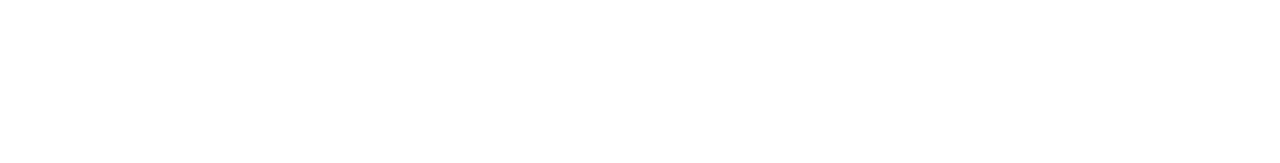
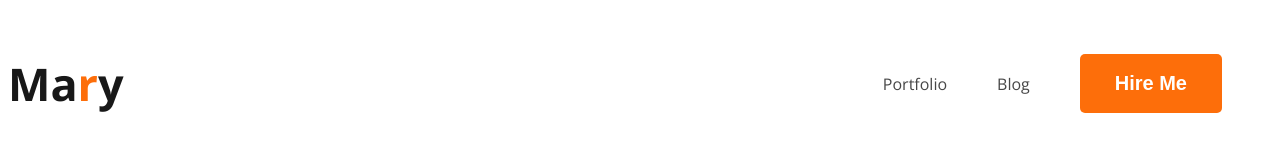
Before and after one commit to mdujjal67/Web-Developer-Portfolio, a plain HTML site: page index.html in a window 1280 px wide. Drawn offline with nearby package versions, Linux system fonts and the light colour scheme.

Commit message:
added nav

```diff
--- a/css files/style.css
+++ b/css files/style.css
@@ -0,0 +1,40 @@
+/* Shared styles */
+body{
+    font-family: 'Mulish', sans-serif;
+    font-family: 'Open Sans', sans-serif;
+}
+.btn-primary{
+    border-radius: 5px;
+    background: #FD6E0A;
+    border: 0;
+    color: #FFF;
+    font-size: 20px;
+    font-weight: 700;
+    padding: 18px 35px;
+}
+/* nav related styles */
+.nav-title{
+    color: #181818;
+    font-size: 45px;
+    font-weight: 800;
+}
+nav{
+    display: flex;
+    justify-content: space-between;
+    align-items: center;
+}
+.orange-text{
+    color: #FD6E0A;
+}
+nav > ul{
+    display: flex;
+    align-items: center;
+}
+nav ul li{
+    list-style: none;
+    margin-right: 50px;
+}
+nav ul li a{
+    text-decoration: none;
+    color: #474747;
+}
--- a/index.html
+++ b/index.html
@@ -4,9 +4,27 @@
     <meta charset="UTF-8">
     <meta name="viewport" content="width=device-width, initial-scale=1.0">
     <title>Web Developer Portfolio</title>
+    <link rel="preconnect" href="https://fonts.googleapis.com">
+<link rel="preconnect" href="https://fonts.gstatic.com" crossorigin>
+<link href="https://fonts.googleapis.com/css2?family=Mulish:wght@500&family=Open+Sans:wght@300;400;700&display=swap" rel="stylesheet">
     <link rel="stylesheet" href="css files/style.css">
 </head>
 <body>
+    <header>
+        <nav>
+            <h3 class="nav-title">Ma<span class="orange-text">r</span>y</h3>
+            <ul>
+                <li><a href="">Portfolio</a></li>
+                <li><a href="">Blog</a></li>
+                <li><button class="btn-primary">Hire Me</button></li>
+            </ul>
+        </nav>
+    </header>
+    <main>
 
+    </main>
+    <footer>
+
+    </footer>
 </body>
 </html>
```
